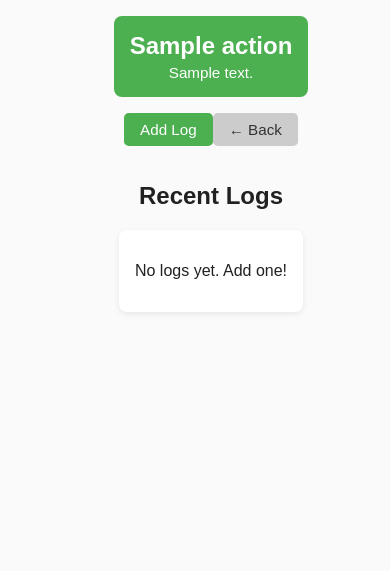
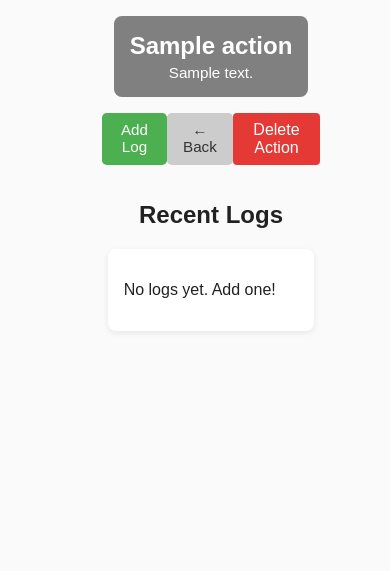
Before and after one commit to hallowslab/ActivTracker, a Flask app: page /actions/1 in a window 390 px wide. Shown: the part 112-683 px from the top of the page. Run offline with Flask 3, Linux system fonts and the light colour scheme; the visitor is signed in with stand-in values (Sample User, id 1); tables that the repository leaves empty hold one stand-in row (values such as "Sample post").

Commit message:
update view_action_history template

```diff
--- /dev/null
+++ b/src/static/css/view_action_history.css
@@ -0,0 +1,122 @@
+.action-header {
+    background: gray;
+    color: white;
+    padding: 1rem;
+    border-radius: 0.5rem;
+    margin-bottom: 1rem;
+    text-align: center;
+}
+
+.action-header h1 {
+    margin: 0;
+    font-size: 1.5rem;
+}
+
+.action-header p {
+    margin: 0.25rem 0 0;
+    font-size: 0.95rem;
+}
+
+.properties-box,
+.logs-list {
+    background: #fff;
+    border-radius: 0.5rem;
+    box-shadow: 0 2px 6px rgba(0, 0, 0, 0.08);
+    padding: 1rem;
+    margin-bottom: 1rem;
+}
+
+.properties-box pre {
+    background: #f8f8f8;
+    border-radius: 0.25rem;
+    padding: 0.5rem;
+    overflow-x: auto;
+}
+
+.edit-btn {
+    background: transparent;
+    color: #0d6efd;
+    border: 1px solid #0d6efd;
+    padding: 2px 8px;
+    border-radius: 6px;
+    font-size: 0.8em;
+    text-decoration: none;
+    transition: all 0.2s ease;
+}
+
+.edit-btn:hover {
+    background-color: #0d6efd;
+    color: white;
+}
+
+.logs-list {
+    width: 80%;
+    margin: 0 auto;
+}
+
+.log-entry {
+    background: #fff;
+    border: 1px solid #eee;
+    border-radius: 10px;
+    padding: 0.75em 1em;
+    margin-bottom: 0.75em;
+    box-shadow: 0 1px 3px rgba(0, 0, 0, 0.05);
+}
+
+.log-meta {
+    display: flex;
+    justify-content: space-between;
+    align-items: center;
+    font-size: 0.9em;
+    color: #555;
+}
+
+.log-actions {
+    display: flex;
+    align-items: center;
+    gap: 0.5rem;
+}
+
+.log-delta {
+    color: #198754;
+    font-weight: 600;
+}
+
+.log-note {
+    margin: 0.5em 0;
+    font-style: italic;
+    color: #333;
+}
+
+.btn-danger {
+    background-color: red;
+}
+
+.action-buttons {
+    display: flex;
+    justify-content: space-between;
+    margin-bottom: 1rem;
+}
+
+.action-buttons a {
+    text-decoration: none;
+    background-color: #4CAF50;
+    color: white;
+    padding: 0.5rem 1rem;
+    border-radius: 0.3rem;
+    font-size: 0.95rem;
+    text-align: center;
+}
+
+.action-buttons a.secondary {
+    background-color: #ccc;
+    color: #333;
+}
+
+@media (max-width: 600px) {
+    .log-meta {
+        flex-direction: column;
+        align-items: flex-start;
+        gap: 0.2rem;
+    }
+}
--- a/src/templates/view_action_history.j2
+++ b/src/templates/view_action_history.j2
@@ -1,136 +1,8 @@
 {% extends "base.html" %}
 {% block title %}{{ action.name }} - Activity Details{% endblock %}
 {% block head %}
-    <style>
-        .action-header {
-            background: #4CAF50;
-            color: white;
-            padding: 1rem;
-            border-radius: 0.5rem;
-            margin-bottom: 1rem;
-            text-align: center;
-        }
-
-        .action-header h1 {
-            margin: 0;
-            font-size: 1.5rem;
-        }
-
-        .action-header p {
-            margin: 0.25rem 0 0;
-            font-size: 0.95rem;
-        }
-
-        .properties-box,
-        .logs-list {
-            background: #fff;
-            border-radius: 0.5rem;
-            box-shadow: 0 2px 6px rgba(0, 0, 0, 0.08);
-            padding: 1rem;
-            margin-bottom: 1rem;
-        }
-
-        .properties-box pre {
-            background: #f8f8f8;
-            border-radius: 0.25rem;
-            padding: 0.5rem;
-            overflow-x: auto;
-        }
-
-        .edit-btn {
-            display: inline-block;
-            background-color: #0d6efd;
-            color: white;
-            padding: 4px 10px;
-            border-radius: 6px;
-            font-size: 0.85em;
-            text-decoration: none;
-            transition: background-color 0.2s ease;
-        }
-
-        .edit-btn:hover {
-            background-color: #0b5ed7;
-        }
-
-        .log-entry {
-            background: #fff;
-            border: 1px solid #eee;
-            border-radius: 10px;
-            padding: 0.75em 1em;
-            margin-bottom: 0.75em;
-            box-shadow: 0 1px 3px rgba(0, 0, 0, 0.05);
-        }
-
-        .log-meta {
-            display: flex;
-            justify-content: space-between;
-            align-items: center;
-            font-size: 0.9em;
-            color: #555;
-        }
-
-        .log-actions {
-            display: flex;
-            align-items: center;
-            gap: 0.5rem;
-        }
-
-        .log-delta {
-            color: #198754;
-            font-weight: 600;
-        }
-
-        .log-note {
-            margin: 0.5em 0;
-            font-style: italic;
-            color: #333;
-        }
-
-        .edit-btn {
-            background: transparent;
-            color: #0d6efd;
-            border: 1px solid #0d6efd;
-            padding: 2px 8px;
-            border-radius: 6px;
-            font-size: 0.8em;
-            text-decoration: none;
-            transition: all 0.2s ease;
-        }
-
-        .edit-btn:hover {
-            background-color: #0d6efd;
-            color: white;
-        }
-
-        .action-buttons {
-            display: flex;
-            justify-content: space-between;
-            margin-bottom: 1rem;
-        }
-
-        .action-buttons a {
-            text-decoration: none;
-            background-color: #4CAF50;
-            color: white;
-            padding: 0.5rem 1rem;
-            border-radius: 0.3rem;
-            font-size: 0.95rem;
-            text-align: center;
-        }
-
-        .action-buttons a.secondary {
-            background-color: #ccc;
-            color: #333;
-        }
-
-        @media (max-width: 600px) {
-            .log-meta {
-                flex-direction: column;
-                align-items: flex-start;
-                gap: 0.2rem;
-            }
-        }
-    </style>
+    <link rel="stylesheet"
+          href="{{ url_for('static', filename='css/view_action_history.css') }}">
 {% endblock %}
 {% block content %}
     <div class="action-header">
@@ -140,6 +12,7 @@
     <div class="action-buttons">
         <a href="{{ url_for('action.log_activity', action_id=action.id) }}">Add Log</a>
         <a href="{{ url_for("action.list_actions") }}" class="secondary">← Back</a>
+        <button class="btn btn-danger" onclick="deleteAction({{ action.id }})">Delete Action</button>
     </div>
     {% if action.properties %}
         <div class="properties-box">
@@ -151,13 +24,14 @@
     <div class="logs-list">
         {% if logs %}
             {% for log in logs %}
-                <div class="log-entry">
+                <div class="log-entry" id="log-{{ log.id }}">
                     <div class="log-meta">
                         <span>{{ log.timestamp.strftime("%d-%m-%Y %H:%M:%S") }}</span>
                         <div class="log-actions">
                             <span class="log-delta">▲{{ log.delta }}</span>
                             <a href="{{ url_for('action.edit_activity', log_id=log.id) }}"
                                class="edit-btn">Edit</a>
+                            <button class="btn btn-sm btn-danger" onclick="deleteLog({{ log.id }})">Delete</button>
                         </div>
                     </div>
                     {% if log.note %}<div class="log-note">{{ log.note }}</div>{% endif %}
@@ -168,4 +42,41 @@
             <p>No logs yet. Add one!</p>
         {% endif %}
     </div>
+    <script>
+const apiToken = "{{ current_user().api_token }}";
+
+async function deleteAction(actionId) {
+    if (!confirm('Are you sure you want to delete this action and all its logs?')) return;
+
+    const response = await fetch(`/api/actions/${actionId}`, {
+        method: 'DELETE',
+        headers: { 'Authorization': `Bearer ${apiToken}` }
+    });
+    const data = await response.json();
+
+    if (response.ok) {
+        alert(data.message);
+        window.location.href = '{{ url_for("action.list_actions") }}';
+    } else {
+        alert(data.error);
+    }
+}
+
+async function deleteLog(logId) {
+    if (!confirm('Are you sure you want to delete this log?')) return;
+
+    const response = await fetch(`/api/logs/${logId}`, {
+        method: 'DELETE',
+        headers: { 'Authorization': `Bearer ${apiToken}` }
+    });
+    const data = await response.json();
+
+    if (response.ok) {
+        alert(data.message);
+        document.getElementById(`log-${logId}`).remove();
+    } else {
+        alert(data.error);
+    }
+}
+    </script>
 {% endblock %}
```
